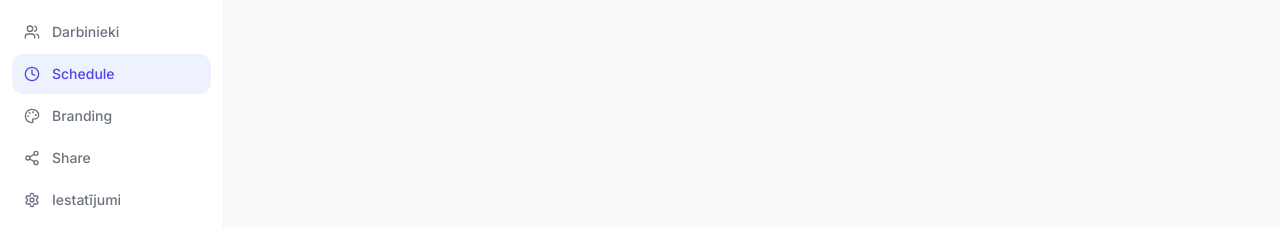
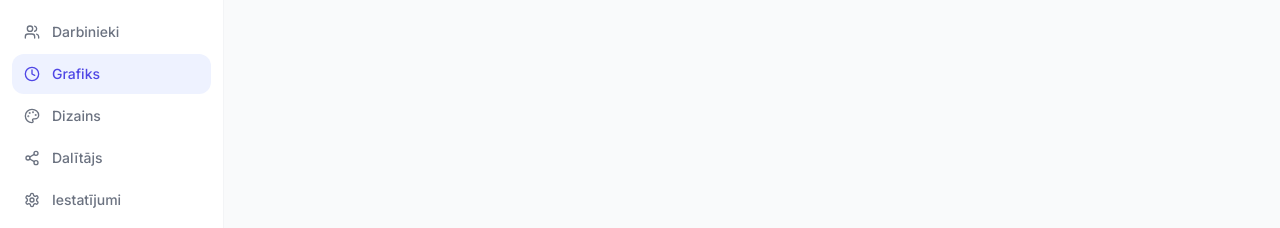
Before and after one commit to ojayWillow/bookflow, a Next.js app: page /admin/schedule in a window 1280 px wide. Shown: the part 203-431 px from the top of the page. Built offline with nearby package versions, Linux system fonts and the light colour scheme; no server answers.

Commit message:
i18n(wire): fix hardcoded Schedule, Branding, Share nav labels

```diff
--- a/src/app/admin/layout.tsx
+++ b/src/app/admin/layout.tsx
@@ -26,9 +26,9 @@ export default function AdminLayout({ children }: { children: React.ReactNode })
     { href: '/admin/bookings',  label: t.nav.bookings,  icon: BookOpen },
     { href: '/admin/services',  label: t.nav.services,  icon: Calendar },
     { href: '/admin/staff',     label: t.nav.staff,     icon: Users },
-    { href: '/admin/schedule',  label: 'Schedule',      icon: Clock },
-    { href: '/admin/branding',  label: 'Branding',      icon: Palette },
-    { href: '/admin/share',     label: 'Share',         icon: Share2 },
+    { href: '/admin/schedule',  label: t.nav.schedule,  icon: Clock },
+    { href: '/admin/branding',  label: t.nav.branding,  icon: Palette },
+    { href: '/admin/share',     label: t.nav.share,     icon: Share2 },
     { href: '/admin/settings',  label: t.nav.settings,  icon: Settings },
   ]
 
```
